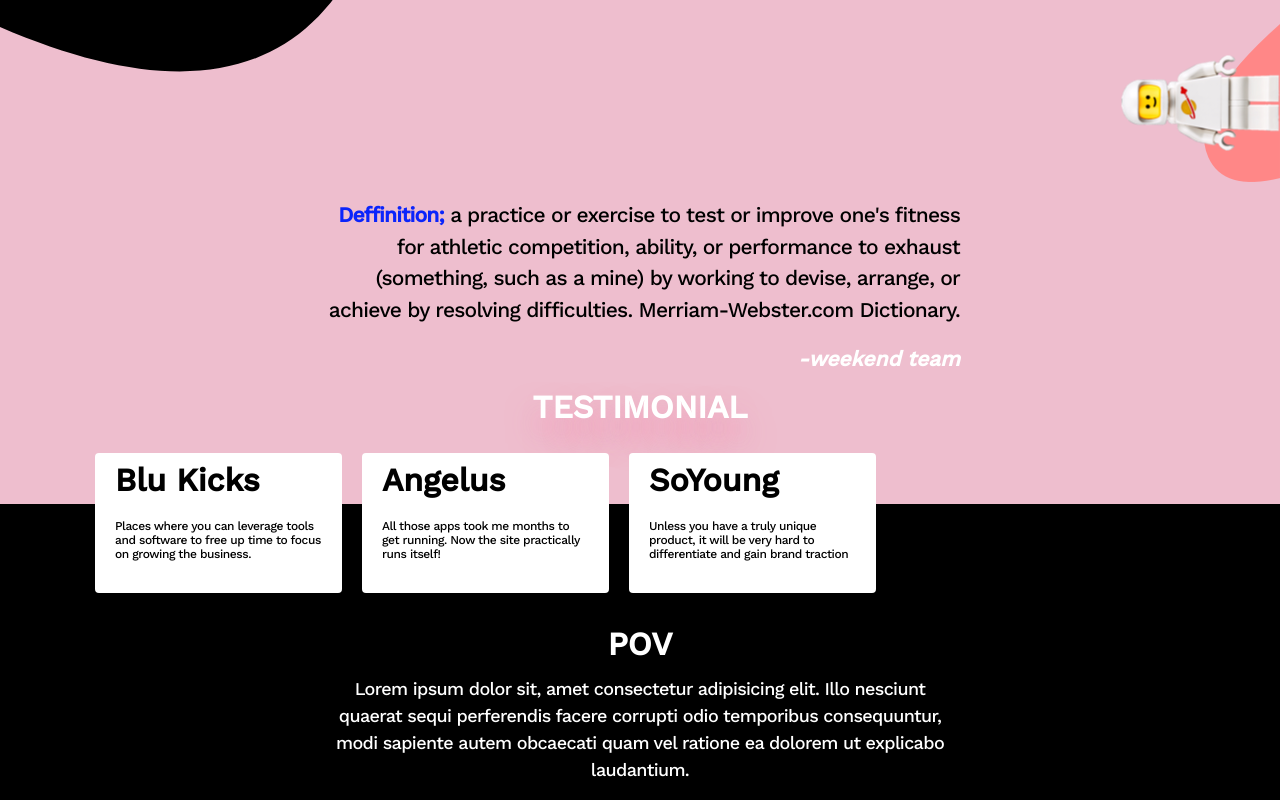
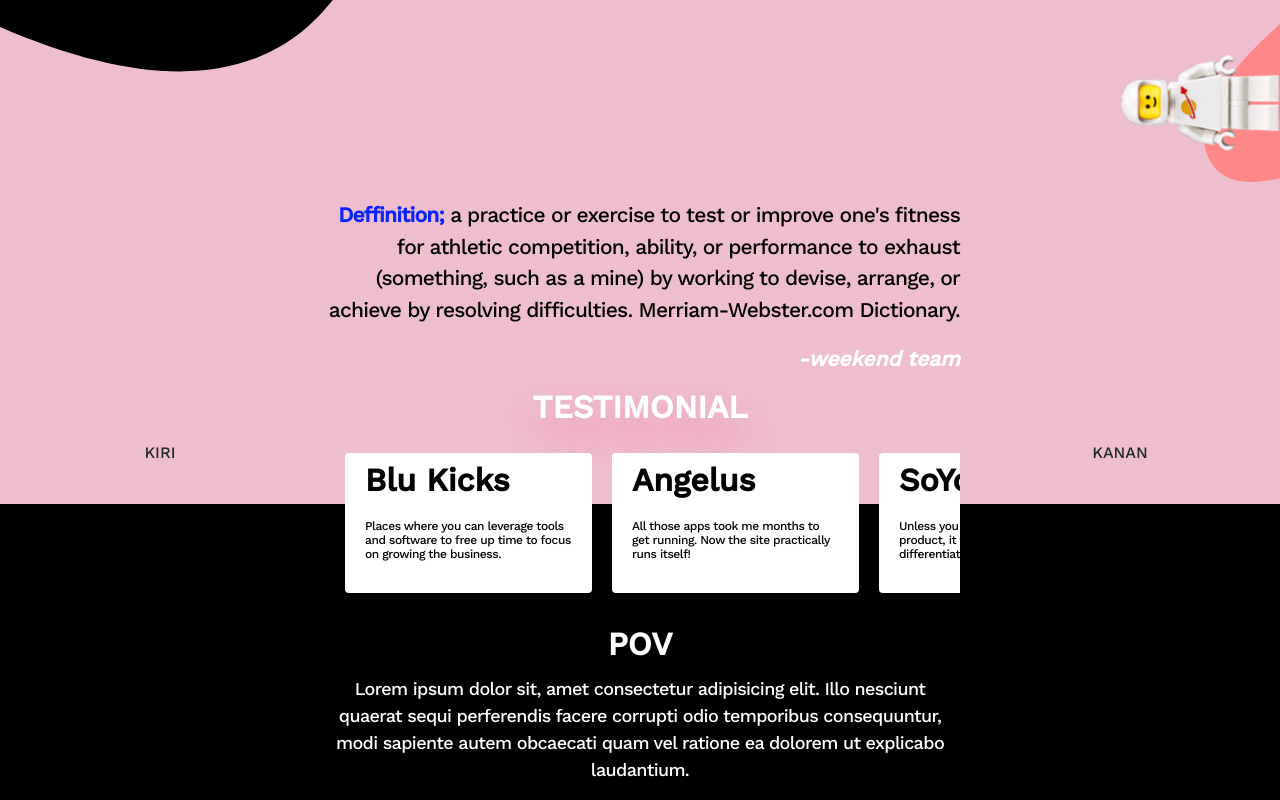
Before and after one commit to abamakbar07/weekend, a React (Create React App) app: page / in a window 1280 px wide. Shown: the part 660-1460 px from the top of the page. Built offline with nearby package versions, Linux system fonts and the light colour scheme.

Commit message:
add scroll fungction

```diff
--- a/src/pages/Testimonial.jsx
+++ b/src/pages/Testimonial.jsx
@@ -1,25 +1,30 @@
 import React from 'react'
-import { Card, Container } from 'react-bootstrap';
+import { Card, Col, Container, Row } from 'react-bootstrap';
 import "../styles/testimonial.css"
 
 const Testimonial = (props) => {
    const testimonial = props.content
+
+   const scrollLeft = () => {
+      document.getElementById("Container").scrollLeft += 300;
+   }
+
+   const scrollRight = () => {
+      document.getElementById("Container").scrollLeft -= 300;
+   }
+
+
    return (
      <div className="Testimonial text-center">
        <div className="Title">{props.title}</div>
        <div className="Content">
-          <Container className="d-flex">
+         <Container fluid className="d-flex p-0">
+           <Col onClick={scrollLeft}>KIRI</Col>
+           <Col md={6} id="Container" className="d-flex overflow-auto">
              {testimonial.map((listTestimonial) => (
                <Card className="bg-white border-0 pb-5">
                  <Card.Body className="text-left pt-2">
-                     <Card.Title
-                     className="ContentTitle"
-                     style={{
-                        whiteSpace: "nowrap",
-                        textOverflow: "ellipsis",
-                        overflow: "hidden",
-                        }}
-                        >
+                   <Card.Title className="ContentTitle">
                      {listTestimonial.title}
                    </Card.Title>
                    <Card.Text className="ContentContent">
@@ -28,6 +33,8 @@ const Testimonial = (props) => {
                  </Card.Body>
                </Card>
              ))}
+           </Col>
+           <Col onClick={scrollRight}>KANAN</Col>
          </Container>
        </div>
      </div>
--- a/src/styles/testimonial.css
+++ b/src/styles/testimonial.css
@@ -19,10 +19,13 @@
 .Content .card {
    width: 247px;
    height: 140px;
+   min-width: unset;
    margin: 10px;
 }
 
 .ContentTitle {
+   white-space: nowrap;
+   text-overflow: ellipsis;
    width: 151px;
    height: 38px;
    margin: 0 56px 20px 0;
@@ -41,3 +44,6 @@
    letter-spacing: -0.43px;
    color: #000000;
 }
+
+@media only screen and (max-width: 600px) {
+}
```
Lines whose indentation alone changed are shown as unchanged.
